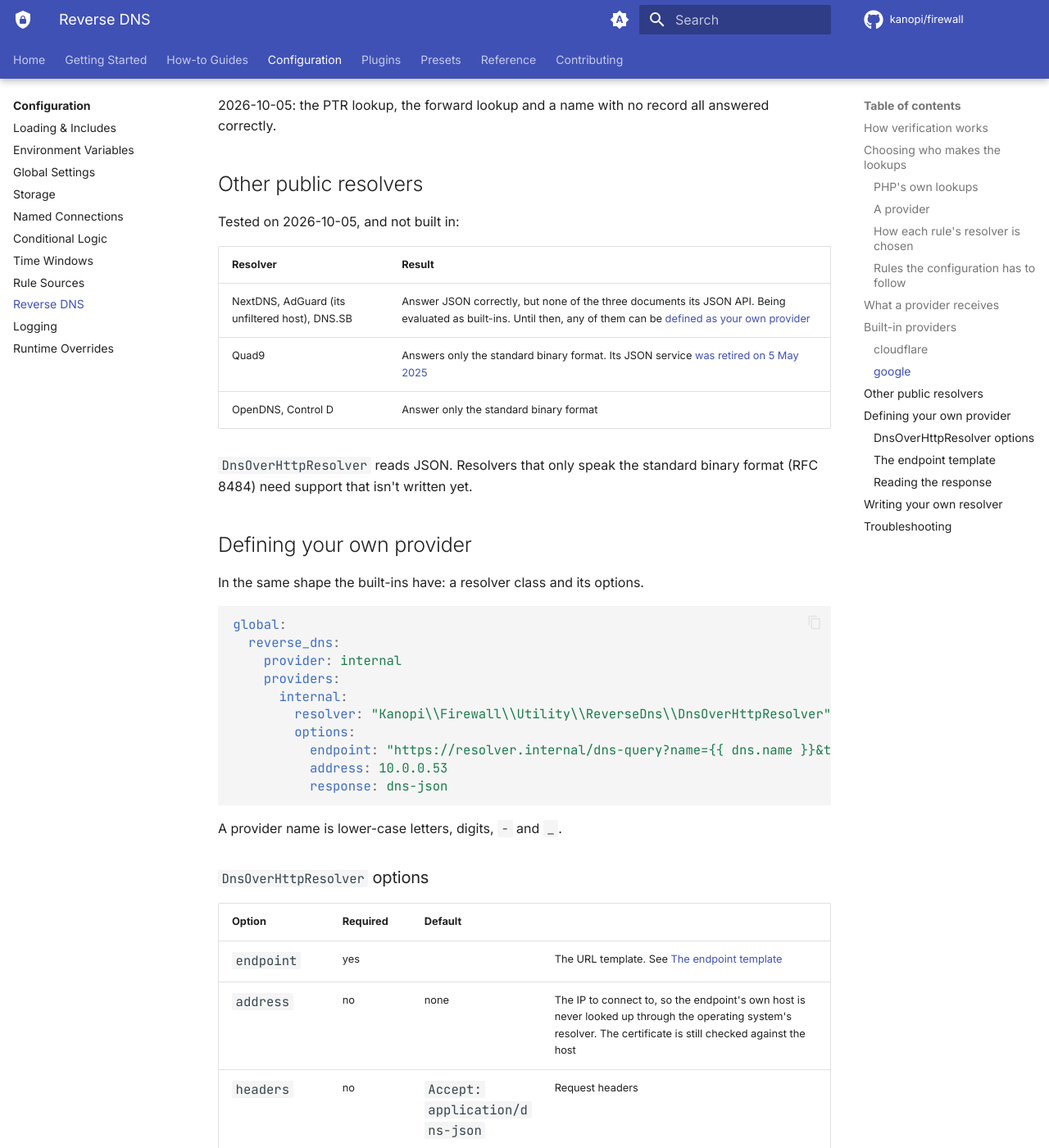
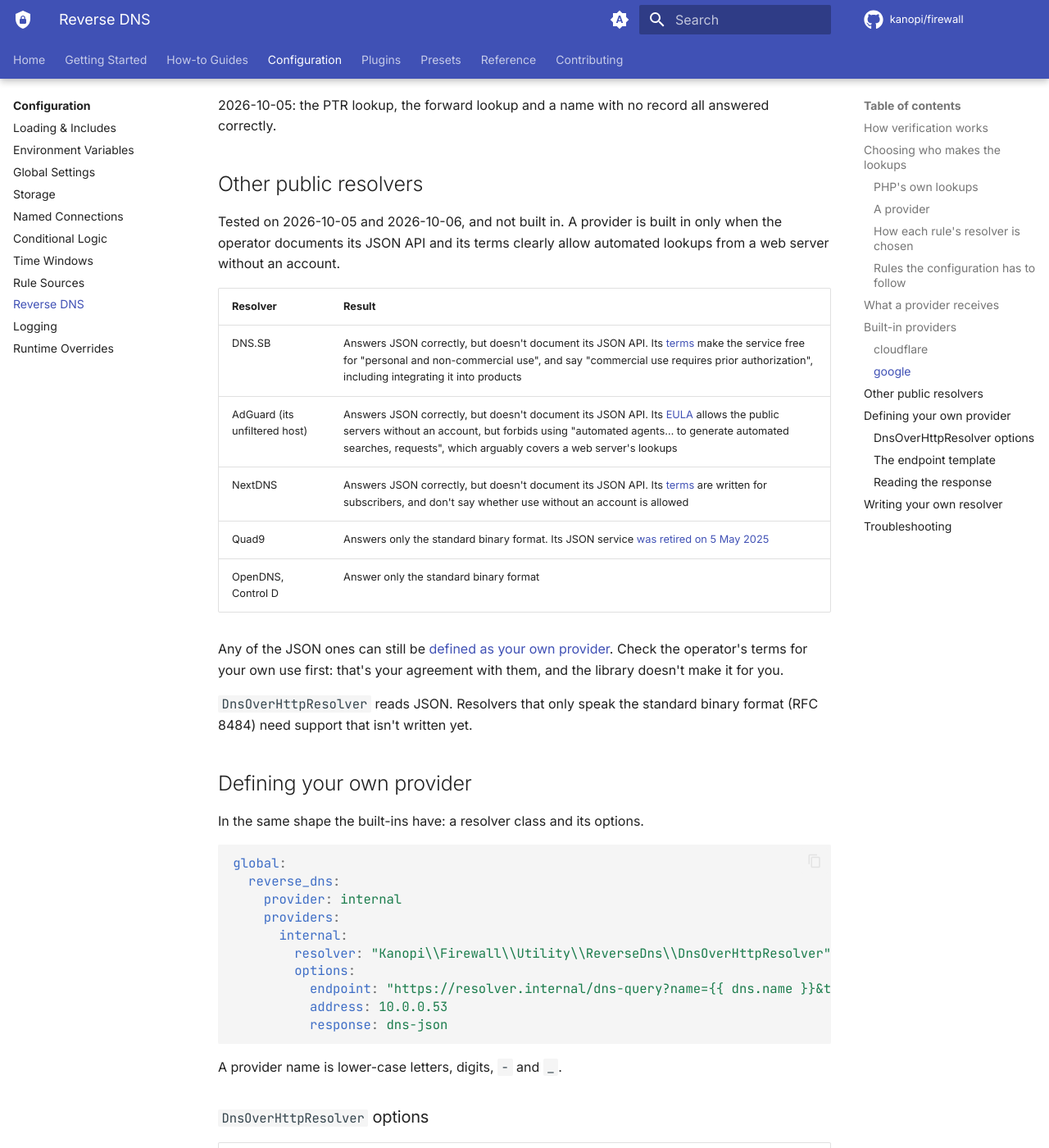
Before and after one commit to kanopi/firewall, an MkDocs documentation site: the page built from docs/configuration/reverse-dns.md, in a window 1280 px wide and 1400 px high, scrolled down 7235 px. Shown: the whole window at 82% size. Built offline with MkDocs 1.6.1 and Material for MkDocs 9.7.7, drawn with Linux system fonts in a browser that asks for light colours; comment, search, counter and statistics services are not loaded; the version menu is left out.

Commit message:
docs(reverse-dns): record why NextDNS, AdGuard and DNS.SB are not built-in providers (#473)

```diff
--- a/docs/configuration/reverse-dns.md
+++ b/docs/configuration/reverse-dns.md
@@ -294,13 +294,21 @@ correctly.
 
 ## Other public resolvers
 
-Tested on 2026-10-05, and not built in:
+Tested on 2026-10-05 and 2026-10-06, and not built in. A provider is built in only when the
+operator documents its JSON API and its terms clearly allow automated lookups from a web
+server without an account.
 
 | Resolver | Result |
 |---|---|
-| NextDNS, AdGuard (its unfiltered host), DNS.SB | Answer JSON correctly, but none of the three documents its JSON API. Being evaluated as built-ins. Until then, any of them can be [defined as your own provider](#defining-your-own-provider) |
+| DNS.SB | Answers JSON correctly, but doesn't document its JSON API. Its [terms](https://dns.sb/tos/) make the service free for "personal and non-commercial use", and say "commercial use requires prior authorization", including integrating it into products |
+| AdGuard (its unfiltered host) | Answers JSON correctly, but doesn't document its JSON API. Its [EULA](https://adguard-dns.io/eula.html) allows the public servers without an account, but forbids using "automated agents… to generate automated searches, requests", which arguably covers a web server's lookups |
+| NextDNS | Answers JSON correctly, but doesn't document its JSON API. Its [terms](https://nextdns.io/terms) are written for subscribers, and don't say whether use without an account is allowed |
 | Quad9 | Answers only the standard binary format. Its JSON service [was retired on 5 May 2025](https://quad9.net/news/blog/quad9-json-based-dns-service-retires-5-may-2025/) |
 | OpenDNS, Control D | Answer only the standard binary format |
+
+Any of the JSON ones can still be [defined as your own provider](#defining-your-own-provider).
+Check the operator's terms for your own use first: that's your agreement with them, and the
+library doesn't make it for you.
 
 `DnsOverHttpResolver` reads JSON. Resolvers that only speak the standard binary format
 (RFC 8484) need support that isn't written yet.
```
